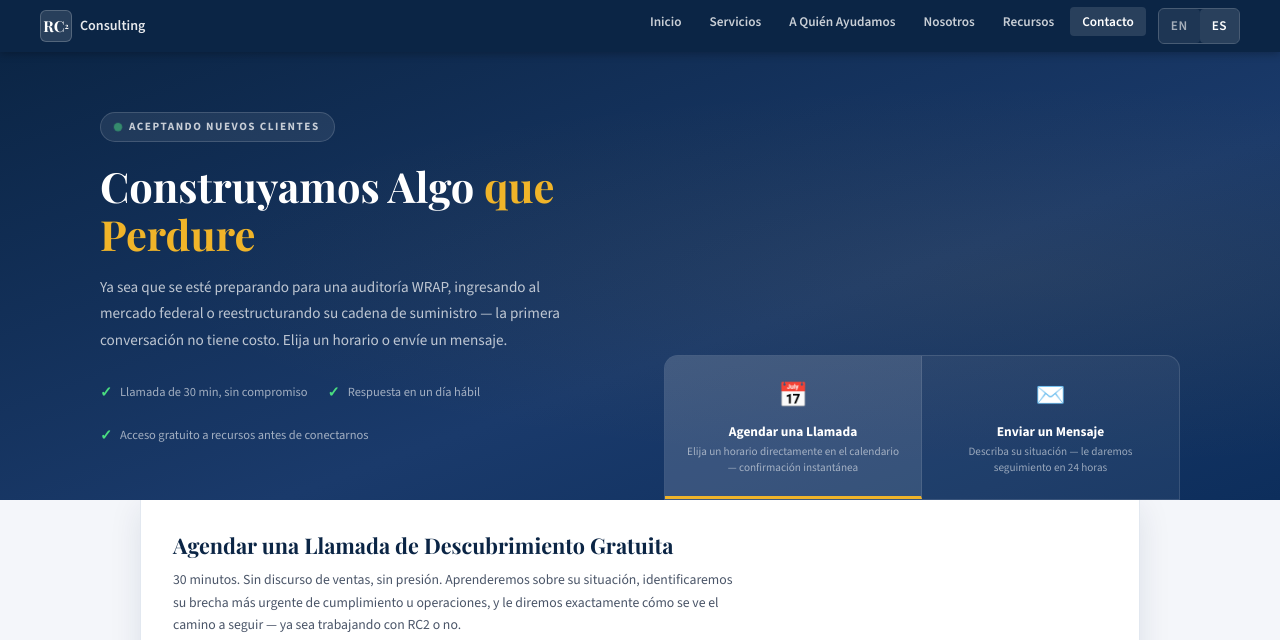
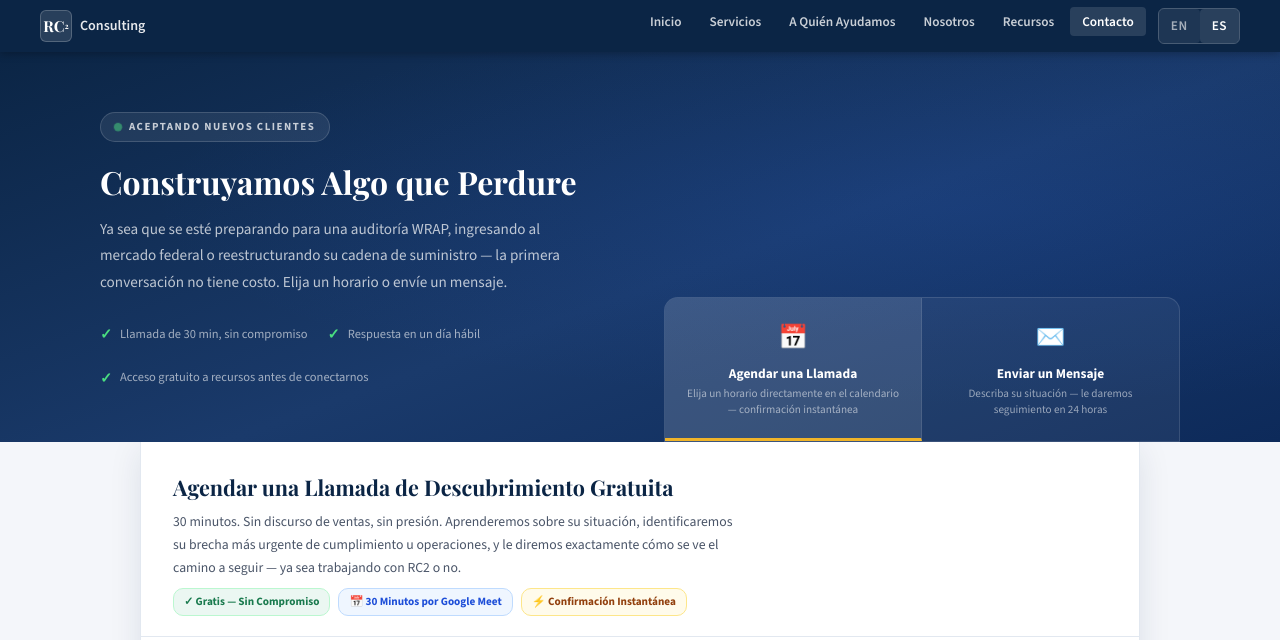
Before and after one commit to Panamaeddie/Panamaeddie.github.io, a plain HTML site: page contact-es.html in a window 1280 px wide. Shown: the top 640 px of the page. Drawn offline with nearby package versions, Linux system fonts and the light colour scheme.

Commit message:
ES & EN contact page updates
Signed-off-by: rc2consulting <eddie@rc2salesconsulting.com>

```diff
--- a/contact-es.html
+++ b/contact-es.html
@@ -31,23 +31,23 @@
 
     /* ── HERO ────────────────────────────────────────────────── */
     .hero{
-      background:linear-gradient(160deg,var(--navy) 0%,#1A3A6B 60%,#0D2E5C 100%);
+      background:linear-gradient(160deg,var(--navy) 0%,#1A3A6B 55%,#0D2A5A 100%);
       padding:60px 40px 0;
       position:relative;
       overflow:hidden;
     }
     .hero::before{
       content:'';position:absolute;inset:0;
-      background:radial-gradient(ellipse at 80% 50%,rgba(200,146,42,.08) 0%,transparent 60%);
+      background:radial-gradient(ellipse at 75% 40%,rgba(37,99,235,.12) 0%,transparent 60%);
       pointer-events:none;
     }
     .hero-inner{max-width:1080px;margin:0 auto;display:grid;grid-template-columns:1fr 1fr;gap:48px;align-items:end;position:relative;z-index:1}
     .hero-left{padding-bottom:52px}
-    .hero-pill{display:inline-flex;align-items:center;gap:8px;background:rgba(255,255,255,.08);border:1px solid rgba(255,255,255,.15);color:rgba(255,255,255,.75);font-size:.7rem;font-weight:700;letter-spacing:1.5px;text-transform:uppercase;padding:5px 14px;border-radius:20px;margin-bottom:20px}
-    .hero-pill span{width:6px;height:6px;background:#4ADE80;border-radius:50%;animation:pulse 2s ease-in-out infinite}
+    .atag{display:inline-flex;align-items:center;gap:8px;background:rgba(255,255,255,.08);border:1px solid rgba(255,255,255,.15);color:rgba(255,255,255,.75);font-size:.68rem;font-weight:700;letter-spacing:1.5px;text-transform:uppercase;padding:5px 14px;border-radius:20px;margin-bottom:20px}
+    .atag span{width:6px;height:6px;background:#4ADE80;border-radius:50%;animation:pulse 2s ease-in-out infinite}
     @keyframes pulse{0%,100%{opacity:1;transform:scale(1)}50%{opacity:.5;transform:scale(1.4)}}
-    .hero h1{font-family:'Playfair Display',serif;font-size:2.6rem;font-weight:700;color:#fff;line-height:1.15;margin-bottom:16px}
-    .hero h1 em{font-style:normal;color:var(--gold-lt)}
+    .hero h1{font-family:'Playfair Display',serif;font-size:2rem;font-weight:700;color:#fff;line-height:1.25;margin-bottom:14px}
+    .hero h1 em{font-style:normal;color:white}
     .hero-sub{font-size:.95rem;color:rgba(255,255,255,.72);line-height:1.75;margin-bottom:28px;max-width:480px}
     .trust-row{display:flex;gap:20px;flex-wrap:wrap}
     .trust-item{display:flex;align-items:center;gap:8px;font-size:.78rem;color:rgba(255,255,255,.6)}
@@ -247,8 +247,8 @@
 <section class="hero">
   <div class="hero-inner">
     <div class="hero-left">
-      <div class="hero-pill"><span></span>Aceptando Nuevos Clientes</div>
-      <h1>Construyamos Algo <em>que Perdure</em></h1>
+      <div class="atag"><span></span>Aceptando Nuevos Clientes</div>
+      <h1>Construyamos Algo que Perdure</h1>
       <p class="hero-sub">Ya sea que se esté preparando para una auditoría WRAP, ingresando al mercado federal o reestructurando su cadena de suministro — la primera conversación no tiene costo. Elija un horario o envíe un mensaje.</p>
       <div class="trust-row">
         <div class="trust-item">Llamada de 30 min, sin compromiso</div>
```
Also changed, not shown: contact.html (+8 -8 lines).
